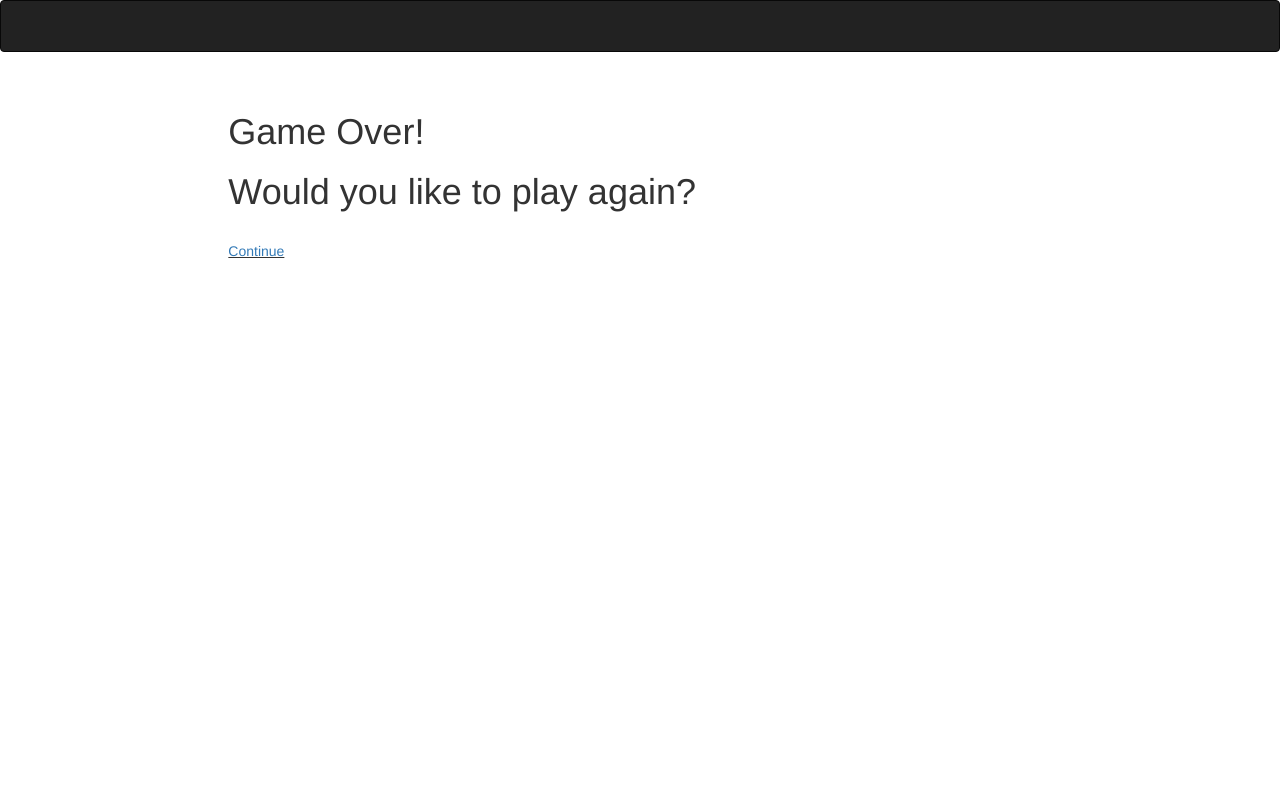
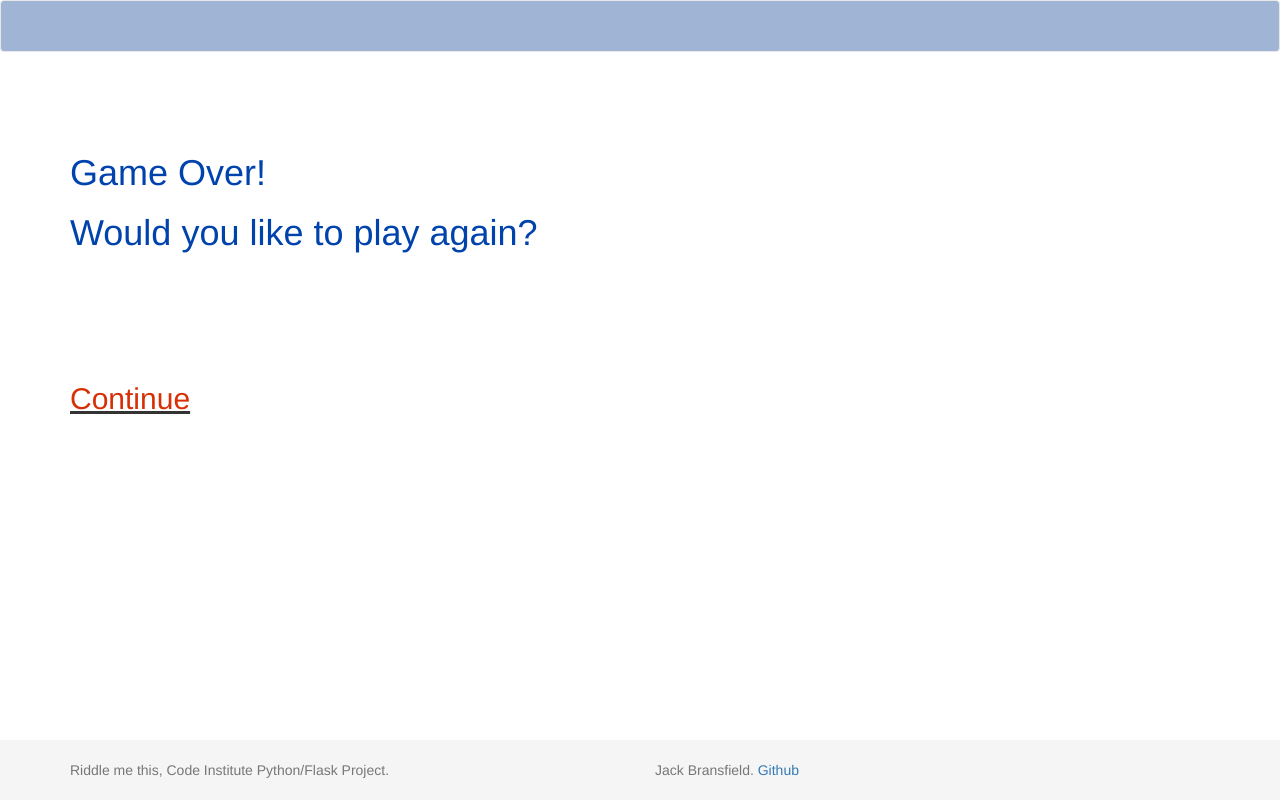
Before and after one commit to bransfieldjack/Practical_Python_Milestone_Project, a Python web app: template flask/templates/game_over.html in a window 1280 px wide. Run offline with Jinja, Linux system fonts and the light colour scheme; the template is opened without the code that fills it, so the values that code supplies are empty; some libraries are stand-ins or nearby versions.

Commit message:
Added more styling.

```diff
--- a/flask/data/riddles.json
+++ b/flask/data/riddles.json
@@ -8,7 +8,7 @@
 		"answer":"coin"
 	},
 	{
-		"question":"They are Dark, and always on the run. without the sun, would be none.",
+		"question":"They are Dark, and always on the run. Without the sun, would be none.",
 		"answer":"shadows"
 	},
 	{
--- a/flask/data/users.txt
+++ b/flask/data/users.txt
@@ -1 +1,2 @@
-John
+Jack
+Mary
--- a/flask/templates/game_over.html
+++ b/flask/templates/game_over.html
@@ -1,19 +1,71 @@
 <!DOCTYPE html>
+
 
 <html>
 
+
 <head>
+
+
     <title>Riddle me this... </title>
+
 
     <meta name="viewport" content="width=device-width, initial-scale=1">
 
+
     <link rel=stylesheet type=text/css href="{{ url_for('static', filename='style.css') }}">
+
 
     <link rel="stylesheet" href="https://maxcdn.bootstrapcdn.com/bootstrap/3.3.7/css/bootstrap.min.css" integrity="sha384-BVYiiSIFeK1dGmJRAkycuHAHRg32OmUcww7on3RYdg4Va+PmSTsz/K68vbdEjh4u" crossorigin="anonymous">
 
+
 </head>
 
+
+<style>
+
+
+html,body {
+    position:relative;
+    margin:0;
+    padding:0;
+    overflow:auto;
+}
+
+
+.navbar {
+background-color: #a0b5d6;
+border-color: #E7E7E7;
+}
+
+
+h1 {
+  color: #0143ad;
+}
+
+
+h2 {
+  color: #d83006;
+}
+
+
+#footer {
+    height: 60px;
+    width: 100%;
+    background-position: 0% 0%;
+    position: fixed;
+    bottom: 0pt;
+    left: 0pt;
+    line-height: 60px;
+    background-color: #f5f5f5;
+}
+
+
+</style>
+
+
 <body>
+
 
     <nav class="navbar navbar-inverse">
       <div class="container-fluid">
@@ -28,27 +80,48 @@
                 <a class="navbar-brand navbar-right" href="#"></a>
             </div>
       </div>
+    </nav>
+
+
+    <div class="container">
+              <div class="row">
+                <div class="col-md-12">
                 </div>
-    </nav>
-    <div class="container-fluid text-center">
-      <div class="row content">
-        <div class="col-sm-2 sidenav">
               </div>
-
-          <div class="col-sm-8 text-left">
+                <div class="row">
+                  <div class="col-md-12">
+                    <br>
+                    <br>
                     <br>
                       <h1> Game Over! </h1>
                       <h1> Would you like to play again?</h1>
-            <form method='POST'>
+                    <br>
+                    <br>
+                    <br>
+                    <br>
                     <br>
                       <u>
-                    <a href="/">Continue</a>
+                      <a href="/"><h2>Continue</h2></a>
                       </u>
-            </form>
+                    <br>
+                  </div>
+                </div>
+              <div class="row">
+                <div class="col-md-12">
+                </div>
+              </div>
             </div>
 
 
-        <div class="col-sm-2 sidenav">
+<div id="footer">
+      <div class="container">
+        <div class="row">
+          <div class="col-lg-6">
+            <span class="text-muted">Riddle me this, Code Institute Python/Flask Project.</span>
+          </div>
+          <div class="col-lg-6">
+            <span class="text-muted"><p>Jack Bransfield. <a href="https://github.com/bransfieldjack">Github</a></p></span>
+          </div>
         </div>
       </div>
     </div>
@@ -56,4 +129,5 @@
 
 </body>
 
+
 </html>
```
Also changed, not shown: flask/data/correct_answers.txt (+25 -0 lines), flask/templates/index.html (+32 -17 lines), flask/templates/riddles.html (+29 -12 lines). Lines whose indentation alone changed are shown as unchanged.
